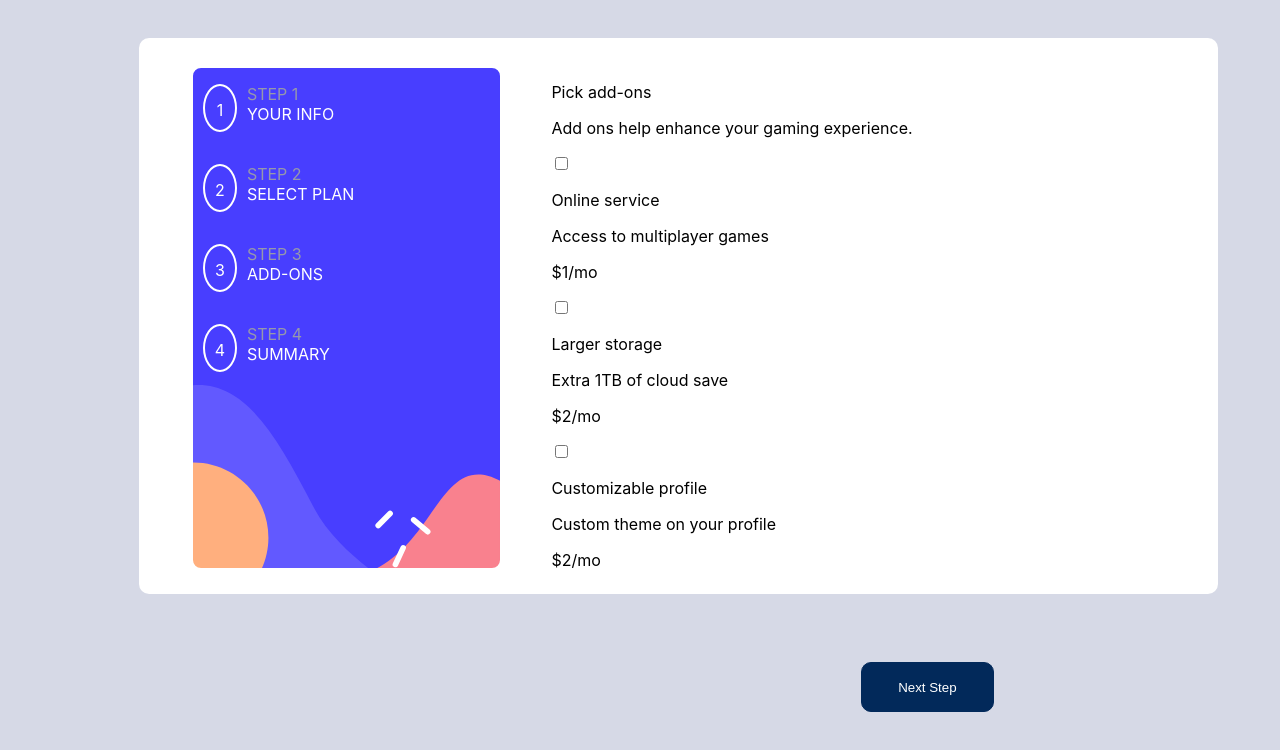
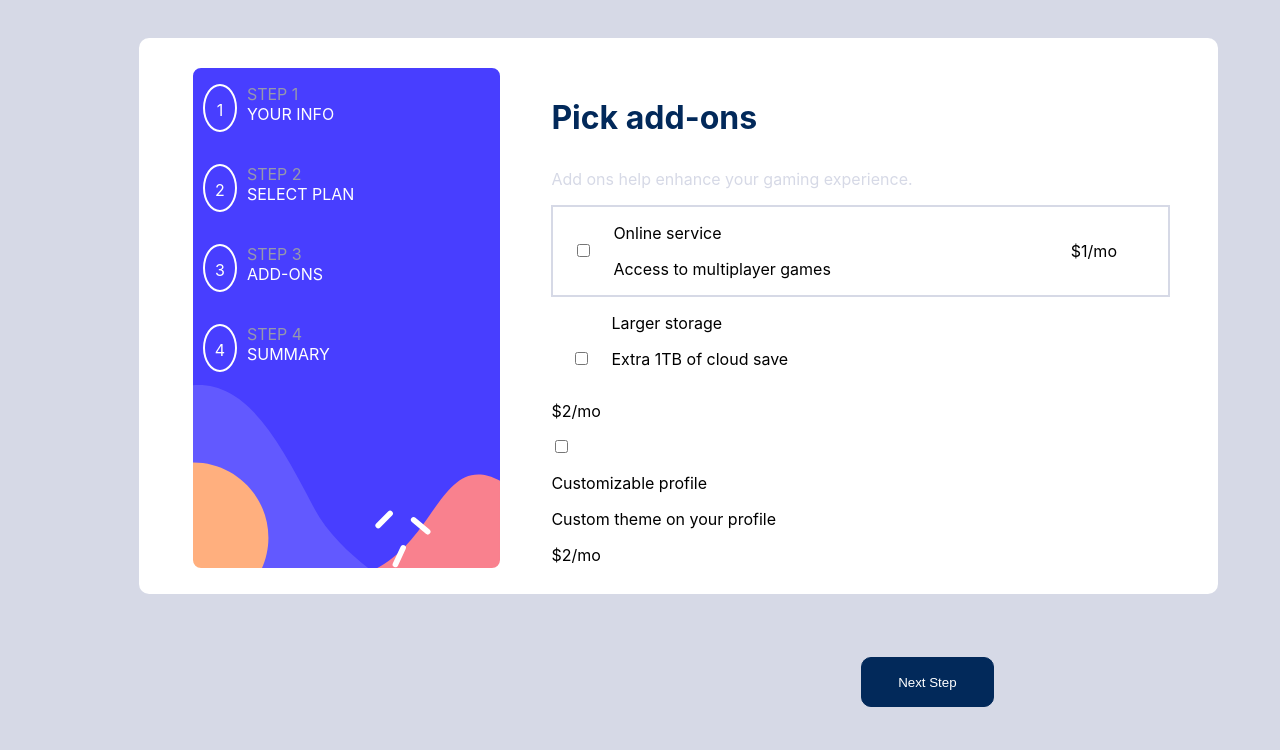
Before and after one commit to steven-mpawulo/multi-step-form, a React (Create React App) app: page / in a window 1280 px wide. Shown: the top 750 px of the page. Built offline with nearby package versions, Linux system fonts and the light colour scheme.

Commit message:
adds styling to first online service container

```diff
--- a/src/components/PickAddOns.js
+++ b/src/components/PickAddOns.js
@@ -1,27 +1,36 @@
 import React from 'react'
+import '../styles/pick_add_ons.css'
 
 const PickAddOns = () => {
   return (
     <div className="pick-add-ons-container">
-        <p>Pick add-ons</p>
-        <p>Add ons help enhance your gaming experience.</p>
+        <p className='pick-add-ons-text'>Pick add-ons</p>
+        <p className='pick-add-ons-supplementary-text'>Add ons help enhance your gaming experience.</p>
         <div className="add-ons-container">
             <div className="online-service">
+                <div className="first-inner-container">
                 <input type="checkbox" />
-                <div className="online-service-inner-container">
+                </div>
+                <div className="second-inner-container">
                     <p>Online service</p>
                     <p>Access to multiplayer games</p>
                 </div>
-                <p>&#36;1/mo</p>
+                <div className="third-inner-container">
+                <span>&#36;1/mo</span>
+                </div>
             </div>
         </div>
         <div className="larger-storage-container">
+            <div className="first-inner-container">
             <input type="checkbox" />
-            <div className="larger-storage-inner-container">
+            </div>
+            <div className="second-inner-container">
                 <p>Larger storage</p>
                 <p>Extra 1TB of cloud save</p>
             </div>
+            <div className="third-inner-container">
             <p>&#36;2/mo</p>
+            </div>
         </div>
         <div className="customizable-profile-container">
             <input type="checkbox" />
--- a/src/styles/pick_add_ons.css
+++ b/src/styles/pick_add_ons.css
@@ -0,0 +1,33 @@
+.pick-add-ons-text {
+    color: hsl(213, 96%, 18%);
+    font-size: 32px;
+    font-weight: bold;
+}
+
+.pick-add-ons-supplementary-text{
+    color: hsl(229, 24%, 87%)
+}
+
+.online-service {
+    border: 2px solid hsl(229, 24%, 87%);
+    display: flex;
+    flex-direction: row;
+    width: 100%;
+    align-items: center;
+
+}
+
+.first-inner-container {
+    display: inline;
+    margin-right: 20px;
+    margin-left: 20px;
+}
+
+.second-inner-container {
+    display: inline-block;
+    margin-right: 240px;
+}
+
+.third-inner-container {
+    display: inline;
+}
```
